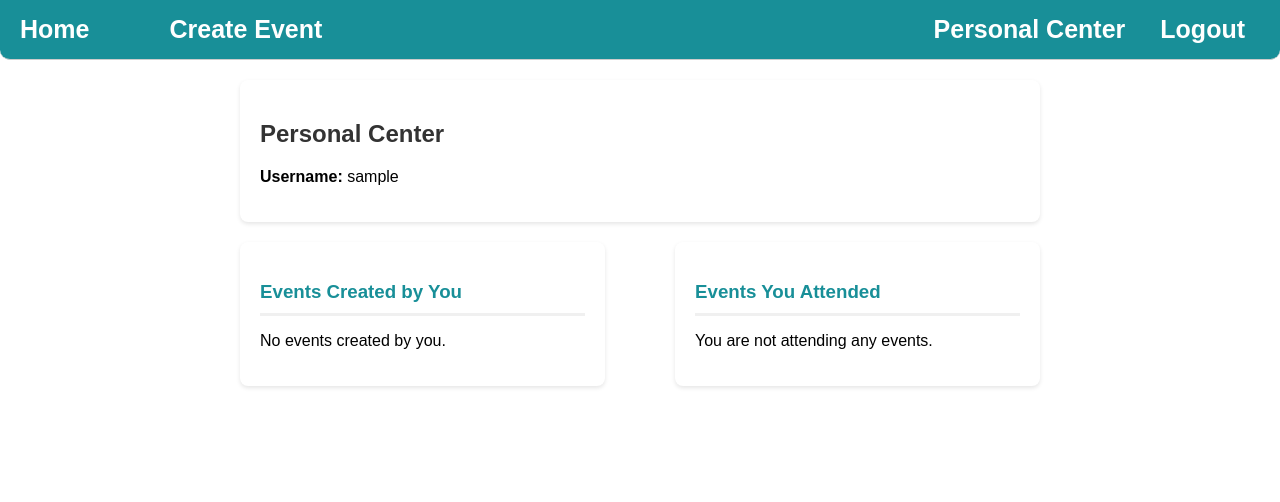
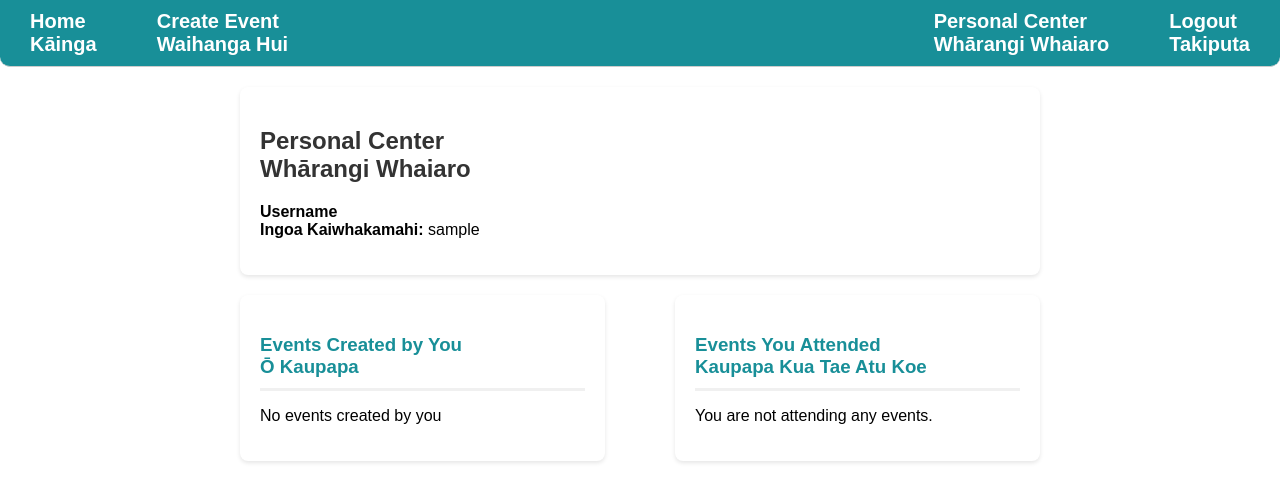
Before and after one commit to yun-24/MSE800_2-EventManagement, a Django app: page /users/personal-center/ in a window 1280 px wide. Shown: the top 502 px of the page. Run offline with Django 5.2, Linux system fonts and the light colour scheme; the visitor is signed in with stand-in values (Sample User, id 1); data that the repository does not hold is empty; some libraries are stand-ins or nearby versions.

Commit message:
UI update

```diff
--- a/static/css/navigation_bar.css
+++ b/static/css/navigation_bar.css
@@ -3,7 +3,7 @@ nav {
     display: flex;
     justify-content: flex-start;
     align-items: center;
-    padding: 10px;
+    padding: 5px;
     background-color: #188f98; /* Light gray background for contrast */
     border-bottom: 1px solid #ccc; /* Separating line between navigation and content */
     border-radius: 0 0 10px 10px; /* Rounded corners for buttons */
@@ -13,6 +13,8 @@ nav {
 /* Home button specific style */
 nav a:first-child {
     margin-right: 60px;
+    margin-left: 15px;
+    margin-right: 25px;
 }
 nav a:first-child:hover {
 
@@ -24,8 +26,9 @@ nav a {
     padding: 5px 10px; /* Padding around the text */
     border-radius: 5px; /* Rounded corners for buttons */
     color: white;
-    font-size: 25px;
+    font-size: 20px;
     font-weight: 800;
+    margin-left: 15px;
     margin-right: 15px;
 }
 /* Navigation button link hover effect */
--- a/templates/base.html
+++ b/templates/base.html
@@ -11,18 +11,22 @@
 
 <body>
 <nav>
-    <a href="{% url 'events:event_list' %}">Home</a>
+    <a href="{% url 'events:event_list' %}">Home<br>Kāinga</a>
     {% if user.is_authenticated %}
-        <a href="{% url 'events:create_event' %}">Create Event</a>
-        <a href="{% url 'users:personal_center' %}" class="right-buttons">Personal Center</a>
-        <a href="{% url 'users:logout' %}" >Logout</a>
+        <a href="{% url 'events:create_event' %}">Create Event<br>Waihanga Hui</a>
+    <div class="right-buttons">
+        <a href="{% url 'users:personal_center' %}" >Personal Center<br>Whārangi Whaiaro</a>
+        <a href="{% url 'users:logout' %}" >Logout<br>Takiputa</a>
+    </div>
     {% else %}
-        {% block nav_login %}
-        <a href="{% url 'users:login' %}">Login</a>
-        {% endblock %}
-        {% block nav_register %}
-        <a href="{% url 'users:register' %}">Sign Up</a>
-        {% endblock %}
+        <div class="right-buttons">
+            {% block nav_login %}
+                <a href="{% url 'users:login' %}" >Login<br>Takiuru</a>
+            {% endblock %}
+            {% block nav_register %}
+                <a href="{% url 'users:register' %}" >Sign Up<br>Whakauru</a>
+            {% endblock %}
+        </div>
     {% endif %}
 </nav>
 
--- a/templates/events/event_list.html
+++ b/templates/events/event_list.html
@@ -1,7 +1,7 @@
 {% extends 'base.html' %}
 
 {% block content %}
-<h1>Upcoming Events</h1>
+<h1>Upcoming Events<br>Kaupapa E Heke Mai Ana</h1>
 <div class="event-grid">
     {% for event in events %}
     <a href="{% url 'events:event_detail' event.pk %}" class="event-card">
@@ -10,7 +10,6 @@
             <p>📅 {{ event.date_time }}</p>
             <p>📍 {{ event.location }}</p>
         </div>
-        <p class="event-description">{{ event.description|safe|truncatewords:30 }}</p>
     </a>
     {% empty %}
     <p>No events available.</p>
--- a/templates/users/login.html
+++ b/templates/users/login.html
@@ -10,14 +10,14 @@
 {% block content %}
 <div class="auth-container">
     <div class="auth-header">
-        <h2>Log in</h2>
+        <h2>Log in<br>Takiuru</h2>
     </div>
     <form method="post" class="auth-form">
         {% csrf_token %}
         {{ form.as_p }}
-        <button type="submit">Log in</button>
+        <button type="submit">Log in / Takiuru</button>
         <div class="auth-switch">
-            Don't have an account? <a href="{% url 'users:register' %}">Sign up</a>
+            Don't have an account? <a href="{% url 'users:register' %}">Sign up/Whakauru</a>
         </div>
     </form>
 </div>
--- a/templates/users/personal_center.html
+++ b/templates/users/personal_center.html
@@ -8,13 +8,13 @@
 
 {% block content %}
 <div class="personal-info">
-    <h2>Personal Center</h2>
-    <p><strong>Username:</strong> {{ username }}</p>
+    <h2>Personal Center<br>Whārangi Whaiaro</h2>
+    <p><strong>Username<br>Ingoa Kaiwhakamahi:</strong> {{ username }}</p>
 </div>
 
 <div class="personal-center-grid">
     <div class="events-section">
-        <h3>Events Created by You</h3>
+        <h3>Events Created by You<br>Ō Kaupapa</h3>
         <ul class="event-list">
             {% for event in user_events %}
             <li class="event-item">
@@ -24,13 +24,13 @@
                 </a>
             </li>
             {% empty %}
-            <li>No events created by you.</li>
+            <li>No events created by you</li>
             {% endfor %}
         </ul>
     </div>
 
     <div class="events-section">
-        <h3>Events You Attended</h3>
+        <h3>Events You Attended<br>Kaupapa Kua Tae Atu Koe</h3>
         <ul class="event-list">
             {% for event in attending_events %}
             <li class="event-item">
--- a/templates/users/register.html
+++ b/templates/users/register.html
@@ -10,14 +10,14 @@
 {% block content %}
 <div class="auth-container">
     <div class="auth-header">
-        <h2>Sign up</h2>
+        <h2>Sign up<br>Whakauru</h2>
     </div>
     <form method="post" class="auth-form">
         {% csrf_token %}
         {{ form.as_p }}
-        <button type="submit">Sign up</button>
+        <button type="submit">Sign up / Whakauru</button>
         <div class="auth-switch">
-            Already have an account? <a href="{% url 'users:login' %}">Log in</a>
+            Already have an account? <a href="{% url 'users:login' %}">Log in / Takiuru</a>
         </div>
     </form>
 </div>
```
